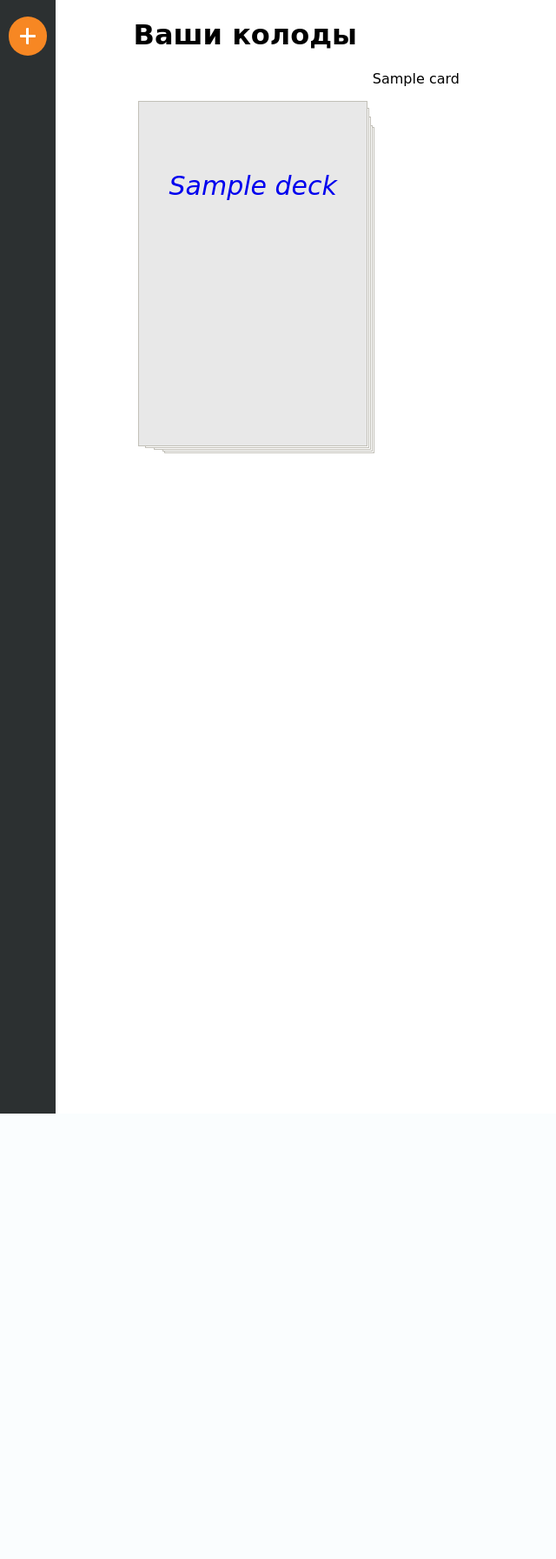
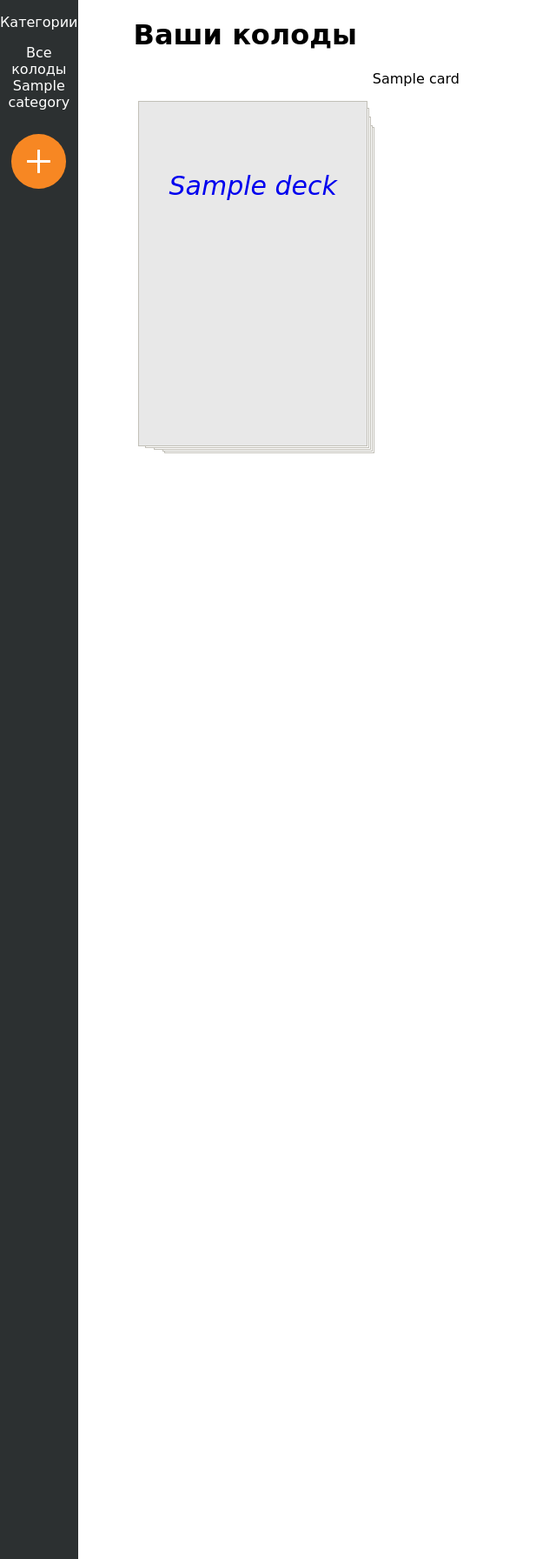
Before and after one commit to Akwinchester/Productive_Learning, a Django app: page /app_cards/home_page/ in a window 1280 px wide. Shown: the part 39-1831 px from the top of the page at 87% size, without its empty margins (0-640 px from the left). Before the commit the page ends 1319 px from the top, so only its background shows below. Run offline with Django 4.2, Linux system fonts and the light colour scheme; a user stored in the database is signed in; tables that the repository leaves empty hold one stand-in row (values such as "Sample post").

```diff
--- a/app_cards/models.py
+++ b/app_cards/models.py
@@ -2,8 +2,8 @@ from django.db import models
 from django.contrib.auth.models import User
 from django.shortcuts import reverse
 class Categories(models.Model):
-    name_category =models.CharField(max_length=100, default='')
-    id_user = models.ForeignKey(User, on_delete=models.CASCADE)
+    name_category =models.CharField(max_length=100, default='', verbose_name='Название категории')
+    id_user = models.ForeignKey(User, on_delete=models.CASCADE, blank=True, null=True)
     def __str__(self):
         return self.name_category
 
@@ -12,7 +12,7 @@ class Decks(models.Model):
     amount_cards = models.IntegerField(default=0)
     persent_studied = models.IntegerField(default=0)
     id_category = models.ForeignKey(Categories, on_delete=models.CASCADE, verbose_name='Категория',default=1)
-    id_user = models.ForeignKey(User, on_delete=models.CASCADE, default=1)
+    id_user = models.ForeignKey(User, on_delete=models.CASCADE, blank=True, null=True)
     def __str__(self):
         return self.name_deck
 
@@ -24,7 +24,7 @@ class Cards(models.Model):
     last_repetitions_date = models.DateTimeField(auto_now=True, verbose_name='дата последнего повторения')
     number_repetitions = models.IntegerField(default=0)
     link_to_deck = models.ManyToManyField(Decks, verbose_name='Колода',blank=True)
-    id_user = models.ForeignKey(User, on_delete=models.CASCADE, default=1)
+    id_user = models.ForeignKey(User, on_delete=models.CASCADE, blank=True, null=True)
     def get_absolute_url(self):
         return reverse('Card', kwargs={'pk': self.id})
     def __str__(self):
--- a/app_cards/static/app_cards/css/styles.css
+++ b/app_cards/static/app_cards/css/styles.css
@@ -25,12 +25,12 @@ body{
     background-color: #009ac7;
     color:  white;
 }
+/*toolbar\\\\\\\\\\\\\\\\\\\\\\\\\\\\\\\\\\\\\\\\\\\\\\\\*/
 .toolbar{
     text-align: center;
-    width: 5%;
+    width: 7%;
     aspect-ratio: 1/20;
-    float: left;
-    margin-right: 0.5%;
+    float: left;    margin-right: 0.5%;
     background-color: #2c3031;
     color: white;
 }
@@ -47,6 +47,10 @@ body{
     font-size: 10px;
 
 }
+
+/*toolbar\\\\\\\\\\\\\\\\\\\\\\\\\\\\\\\\\\\\\\\\\\\\\\\\*/
+
+
 /*  значек +   */
 .plus {
   --t:2px;   /* Thickness */
@@ -58,7 +62,6 @@ body{
   display:inline-block;
   padding:20%;
   box-sizing:border-box; /*Remove this if you don't want space to be included in the size*/
-
   background:
     linear-gradient(var(--c1),var(--c1)) content-box,
     linear-gradient(var(--c1),var(--c1)) content-box,
--- a/app_cards/urls.py
+++ b/app_cards/urls.py
@@ -1,5 +1,5 @@
 from django.urls import path
-from .views import List_decks, Card, Add_card_to_deck, Update_card, Deck_gallery, Add_user, Login_user, Logout_user, Add_deck
+from .views import List_decks, Card, Add_card_to_deck, Update_card, Deck_gallery, Add_user, Login_user, Logout_user, Add_deck, Add_category
 
 urlpatterns = [
     path('home_page/', List_decks.as_view(), name='List_deck'),
@@ -11,4 +11,5 @@ urlpatterns = [
     path('login/', Login_user.as_view(), name='Login_user'),
     path('logout/', Logout_user, name='Logout_user'),
     path('add_deck/', Add_deck.as_view(), name='Add_deck'),
+    path('add_category/', Add_category.as_view(), name='Add_category'),
 ]
--- a/app_cards/views.py
+++ b/app_cards/views.py
@@ -1,6 +1,6 @@
 from django.shortcuts import render, HttpResponse, redirect
 from django.views.generic import ListView, DetailView, CreateView, UpdateView
-from .models import Decks, Cards
+from .models import Decks, Cards, Categories
 from django.urls import reverse_lazy
 from .forms import Register_User
 from django.contrib.auth.forms import UserCreationForm, AuthenticationForm
@@ -14,6 +14,7 @@ class List_decks(ListView):
     def get_context_data(self, *, object_list=None, **kwargs):
         context = super().get_context_data(**kwargs)
         context['random_card'] = Cards.objects.order_by('?').first()
+        context['categories'] = Categories.objects.filter(id_user_id=self.request.user.id)
         return context
 
 
@@ -46,16 +47,20 @@ class Add_card_to_deck(CreateView):
     fields = ('name_card', 'content')
     def form_valid(self, form):
         user_id = self.request.user.id
+        card = form.save(commit=False)
+        card.id_user_id = user_id
         card = form.save()
         card.link_to_deck.add(self.kwargs['deck_number'])
-        card.id_user_id = user_id
         return super().form_valid(form)
 
 
 class Update_card(UpdateView):
     model = Cards
     template_name = 'app_cards/update_card.html'
-    fields = ['name_card', 'content', 'link_to_deck']
+    fields = ['name_card', 'content']
+    def get_queryset(self):
+        qs = super().get_queryset()
+        return qs.filter(id_user_id=self.request.user.id)
 
 class Add_user(CreateView):
     form_class = Register_User
@@ -83,6 +88,17 @@ class Add_deck(CreateView):
     success_url = reverse_lazy('List_deck')
     def form_valid(self, form):
         user_id = self.request.user.id
-        deck = form.save()
+        deck = form.save(commit=False)
         deck.id_user_id = user_id
         return super().form_valid(form)
+
+class Add_category(CreateView):
+    model = Categories
+    fields = ['name_category',]
+    template_name = 'app_cards/add_category.html'
+    success_url = reverse_lazy('List_deck')
+    def form_valid(self, form):
+        user_id = self.request.user.id
+        category = form.save(commit=False)
+        category.id_user_id = user_id
+        return super().form_valid(form)
--- a/templates/app_cards/List_decks.html
+++ b/templates/app_cards/List_decks.html
@@ -6,6 +6,13 @@
 {% endblock %}
 
 {% block toolbar %}
+    <div class="group" style="background-color: #2c3031f5">
+        <p>Категории:</p>
+        <a>Все колоды</a>
+    {% for category in categories %}
+        <a>{{ category.name_category }}</a>
+    {% endfor %}
+    </div>
     <a  class="plus radius button_for_toolbar" style="--t:3px;--c2:#f78723" href="{% url 'Add_deck' %}"></a>
 {% endblock %}
 
```
Also changed, not shown: templates/app_cards/add_category.html (added, +12 -0 lines).
